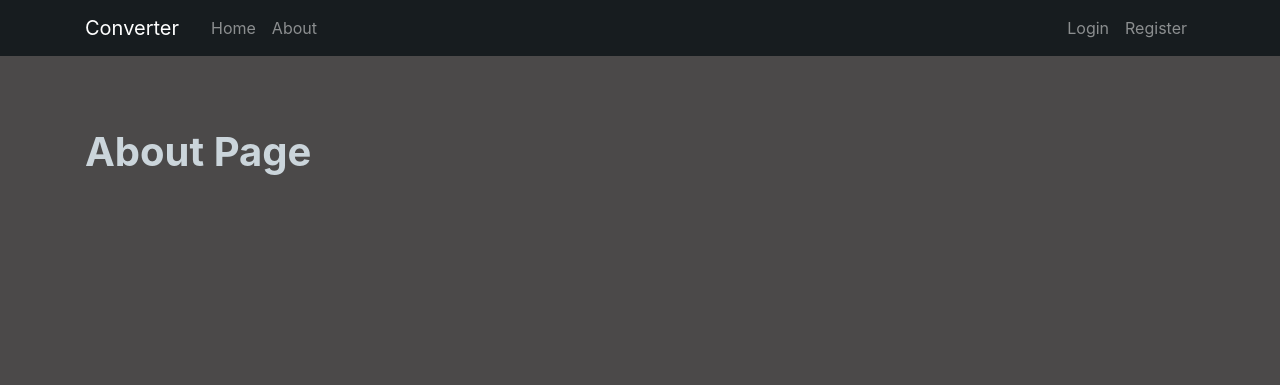
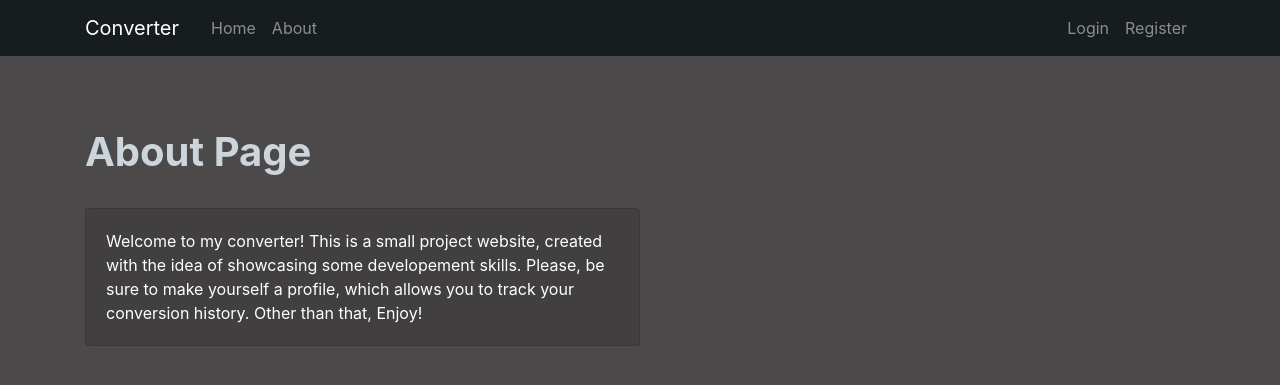
Before and after one commit to ze-mo/Currency-Converter, a Django app: page /about/ in a window 1280 px wide. Shown: the top 385 px of the page. Run offline with Django 3.2, Linux system fonts and the light colour scheme; parts of the project's set-up code (start-up, migrations or seed data) failed here and were passed over; some libraries are stand-ins or nearby versions.

Commit message:
Added short description

```diff
--- a/django_project/converter/templates/converter/about.html
+++ b/django_project/converter/templates/converter/about.html
@@ -1,4 +1,12 @@
 {% extends "converter/base.html" %}
 {% block content %}
     <h1>About Page</h1>
+    <div class="card">
+        <div class="card-body">
+            Welcome to my converter!
+            This is a small project website, created with the idea of showcasing some developement skills.
+            Please, be sure to make yourself a profile, which allows you to track your conversion history.
+            Other than that, Enjoy!
+        </div>
+    </div>
 {% endblock content %}
```
